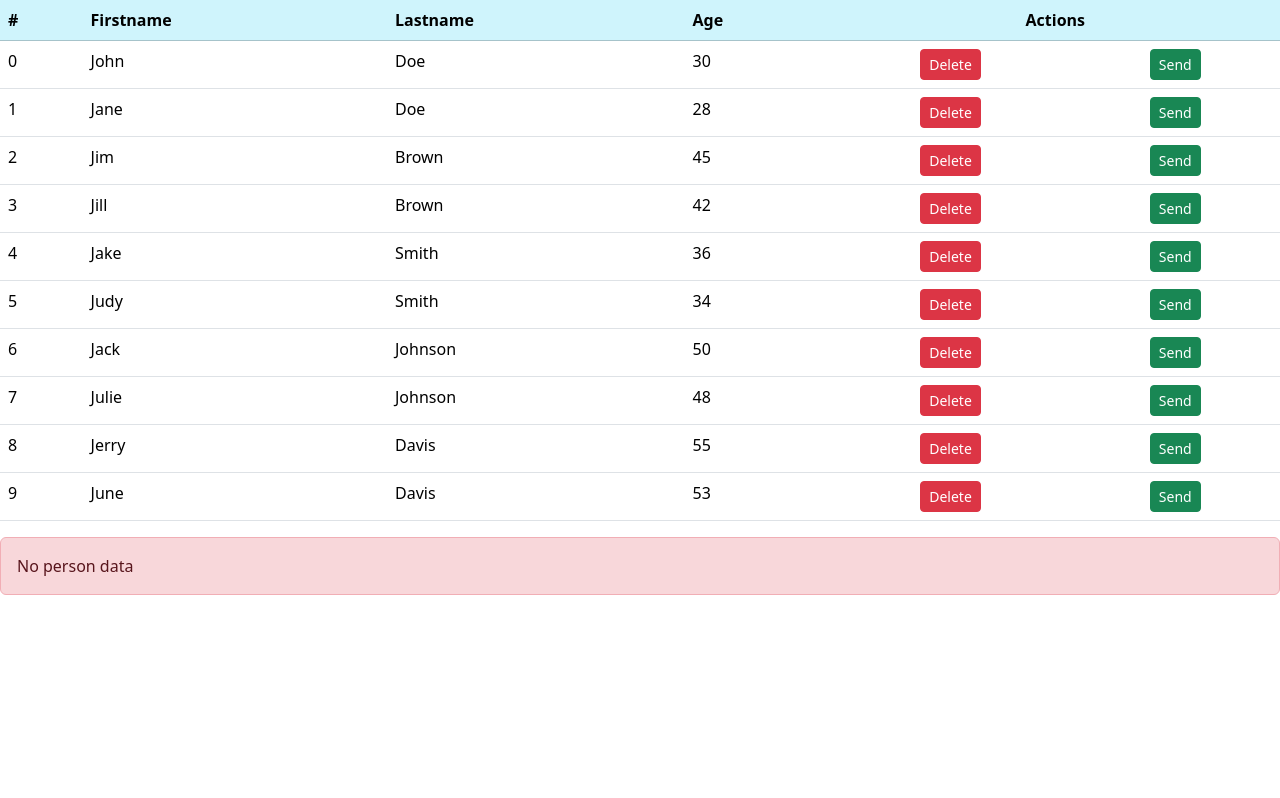
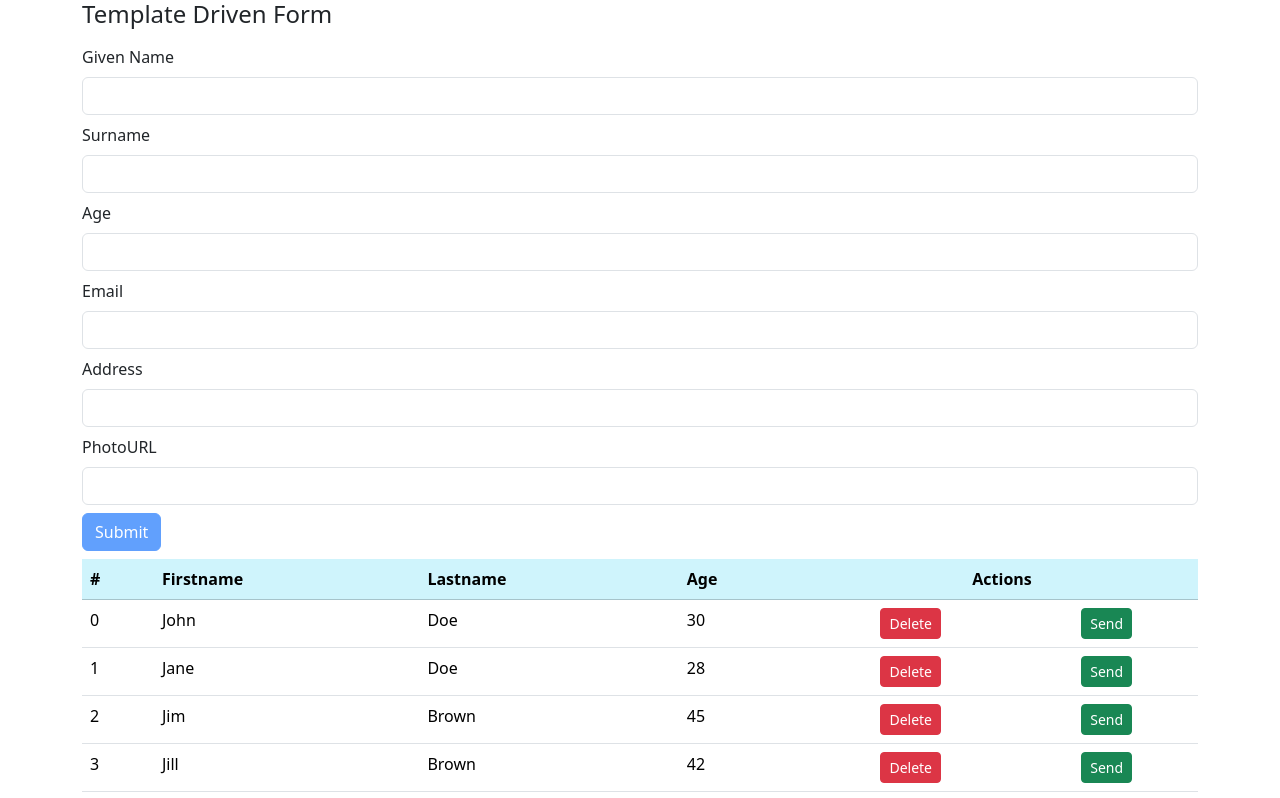
Before and after one commit to NickTzo/angular-introduction, an Angular app: page / in a window 1280 px wide. Shown: the top 798 px of the page. Built offline with nearby package versions, Linux system fonts and the light colour scheme.

Commit message:
template driven forms

```diff
--- a/src/app/app.component.html
+++ b/src/app/app.component.html
@@ -6,6 +6,12 @@
 <p>Details of all users</p>
 <app-person-alt *ngFor="let user of users" [person]="user"></app-person-alt> -->
 <!-- <app-event-bind></app-event-bind> -->
-<app-output-demo [userData]="users" (deleteUser)="onDeleteUser($event)"
+<!-- <app-output-demo [userData]="users" (deleteUser)="onDeleteUser($event)"
   (sendUser)="onSendUser($event)"></app-output-demo>
-<app-person-card [person]="sentUser"></app-person-card>
+<app-person-card [person]="sentUser"></app-person-card> -->
+<div class="container d-flex flex-column gap-2">
+  <app-template-driven-form (person)="onNewPerson($event)"></app-template-driven-form>
+  <app-output-demo [userData]="users" (deleteUser)="onDeleteUser($event)"
+    (sendUser)="onSendUser($event)"></app-output-demo>
+  <app-person-card [person]="sentUser"></app-person-card>
+</div>
--- a/src/app/app.component.ts
+++ b/src/app/app.component.ts
@@ -8,11 +8,12 @@ import { PersonAltComponent } from './person-alt/person-alt.component';
 import { EventBindComponent } from './event-bind/event-bind.component';
 import { OutputDemoComponent } from './output-demo/output-demo.component';
 import { PersonCardComponent } from './person-card/person-card.component';
+import { TemplateDrivenFormComponent } from './template-driven-form/template-driven-form.component';
 
 @Component({
   selector: 'app-root',
   standalone: true,
-  imports: [CommonModule, PersonComponent, PersonAltComponent, EventBindComponent, OutputDemoComponent, PersonCardComponent],
+  imports: [CommonModule, PersonComponent, PersonAltComponent, EventBindComponent, OutputDemoComponent, PersonCardComponent, TemplateDrivenFormComponent],
   templateUrl: './app.component.html',
   styleUrls: ['./app.component.css']
 })
@@ -124,4 +125,8 @@ export class AppComponent {
   onSendUser(user: Person) {
     this.sentUser = user;
   }
+
+  onNewPerson(person: Person) {
+    this.users.push(person);
+  }
 }
--- /dev/null
+++ b/src/app/template-driven-form/template-driven-form.component.html
@@ -0,0 +1,45 @@
+<form #form="ngForm" (ngSubmit)="onSubmit(form)" class="d-flex flex-column gap-2">
+  <h4>Template Driven Form</h4>
+  <div>
+    <label for="givenName" class="form-label">Given Name</label>
+    <input type="text" name="givenName" class="form-control" ngModel required #givenName="ngModel" />
+    <div class="text-danger" *ngIf="givenName.invalid && givenName.touched">
+      Given name required
+    </div>
+  </div>
+  <div>
+    <label for="surName" class="form-label">Surname</label>
+    <input type="text" name="surName" class="form-control" ngModel required #surName="ngModel" />
+    <div class="text-danger" *ngIf="surName.invalid && surName.touched">
+      Surname required
+    </div>
+  </div>
+  <div>
+    <label for="age" class="form-label">Age</label>
+    <input type="number" name="age" class="form-control" ngModel required #age="ngModel" />
+    <div class="text-danger" *ngIf="age.invalid && age.touched">
+      Age required
+    </div>
+  </div>
+  <div>
+    <label for="email" class="form-label">Email</label>
+    <input type="email" name="email" class="form-control" ngModel required email #email="ngModel" />
+    <div class="text-danger" *ngIf="email.invalid && email.touched">
+      Email is missing or is invalid
+    </div>
+  </div>
+  <div>
+    <label for="address" class="form-label">Address</label>
+    <input type="text" name="address" class="form-control" ngModel required #address="ngModel" />
+    <div class="text-danger" *ngIf="address.invalid && address.touched">
+      Address required
+    </div>
+  </div>
+  <div>
+    <label for="photoURL" class="form-label">PhotoURL</label>
+    <input type="text" name="photoURL" class="form-control" ngModel />
+  </div>
+  <div>
+    <button type="submit" class="btn btn-primary" [disabled]="!form.valid">Submit</button>
+  </div>
+</form>
--- /dev/null
+++ b/src/app/template-driven-form/template-driven-form.component.ts
@@ -0,0 +1,20 @@
+import { Component, EventEmitter, Output } from '@angular/core';
+import { CommonModule } from '@angular/common';
+import { FormsModule } from '@angular/forms';
+import { Person } from '../interfaces/person';
+
+@Component({
+  selector: 'app-template-driven-form',
+  standalone: true,
+  imports: [CommonModule, FormsModule],
+  templateUrl: './template-driven-form.component.html',
+  styleUrls: ['./template-driven-form.component.css']
+})
+export class TemplateDrivenFormComponent {
+  @Output() person = new EventEmitter<Person>();
+
+  onSubmit(form: any) {
+    this.person.emit(form.value as Person);
+    form.reset();
+  }
+}
```
Also changed, not shown: src/app/template-driven-form/template-driven-form.component.css (added), 2 other files (tests, documents, lock files or other folders).
